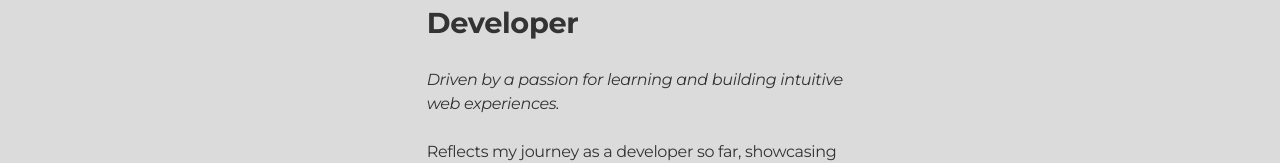
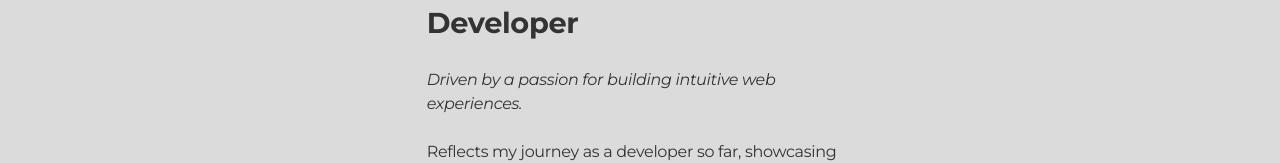
Before and after one commit to RobVerplanke/portfolio, a React (Vite) app: page / in a window 1280 px wide. Shown: the part 194-357 px from the top of the page. Built offline with nearby package versions, Linux system fonts and the light colour scheme.

Commit message:
chore: change introduction and fix list item

```diff
--- a/src/components/content/HomePageTextContent.jsx
+++ b/src/components/content/HomePageTextContent.jsx
@@ -6,10 +6,7 @@ export function HomePageTextContent() {
       <h2>An aspiring Front-End Developer</h2>
       <br />
       <p>
-        <i>
-          Driven by a passion for learning and building intuitive web
-          experiences.
-        </i>
+        <i>Driven by a passion for building intuitive web experiences.</i>
         <br />
         <br />
         Reflects my journey as a developer so far, showcasing projects that
--- a/src/data/getAllProjects.js
+++ b/src/data/getAllProjects.js
@@ -12,7 +12,7 @@ export default function getAllProjects() {
       title: 'Multi Shopee',
       subTitle: 'Mock webshop',
       description:
-        'This project is part of The Odin Project curriculum. It is a mock shopping cart application built using React, implementing various techniques and methods covered throughout the course. \n## Introduction \n This project showcases routing, state management, data fetching from an API, and styling with CSS Modules to ensure scoped and maintainable styles. \n## Features \n The application includes a fron-end shopping app with product listings, shopping cart functionality, and the ability to manage product quantities. \n## Technologies Used \n Javascript \n- React \n- React Router \n- React Testing Library for component testing \n- Data context for state management \n- Accessibility Guidelines \n- Vite for build en development \n- Vitest for unit testing',
+        'This project is part of The Odin Project curriculum. It is a mock shopping cart application built using React, implementing various techniques and methods covered throughout the course. \n## Introduction \n This project showcases routing, state management, data fetching from an API, and styling with CSS Modules to ensure scoped and maintainable styles. \n## Features \n The application includes a fron-end shopping app with product listings, shopping cart functionality, and the ability to manage product quantities. \n## Technologies Used \n- Javascript \n- React \n- React Router \n- React Testing Library for component testing \n- Data context for state management \n- Accessibility Guidelines \n- Vite for build en development \n- Vitest for unit testing',
       imageSmall: shoppingCartSmallImage,
       imageMed: shoppingCartMedImage,
       altText: 'Screenshot of Multi Shoppee',
```
